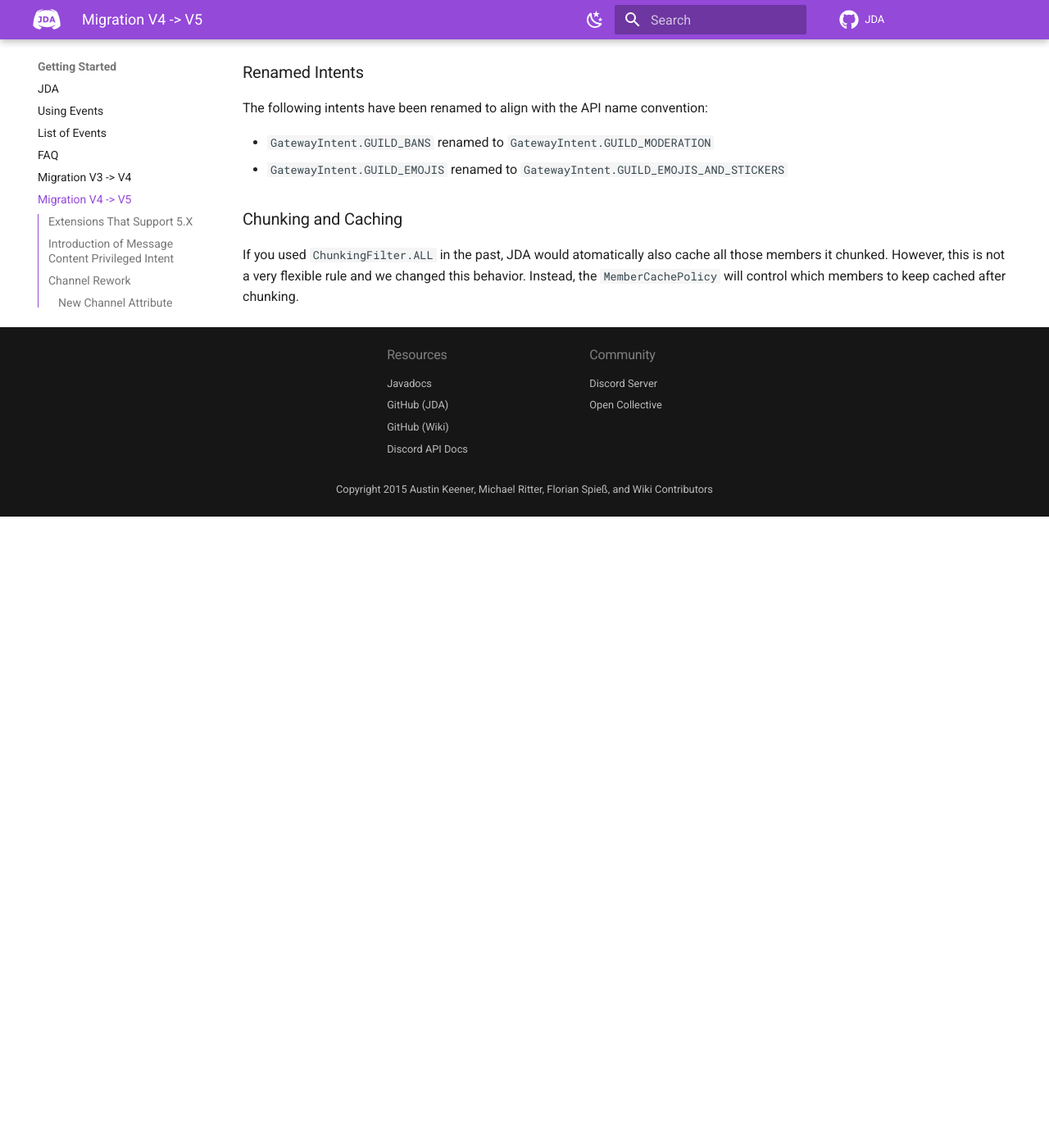
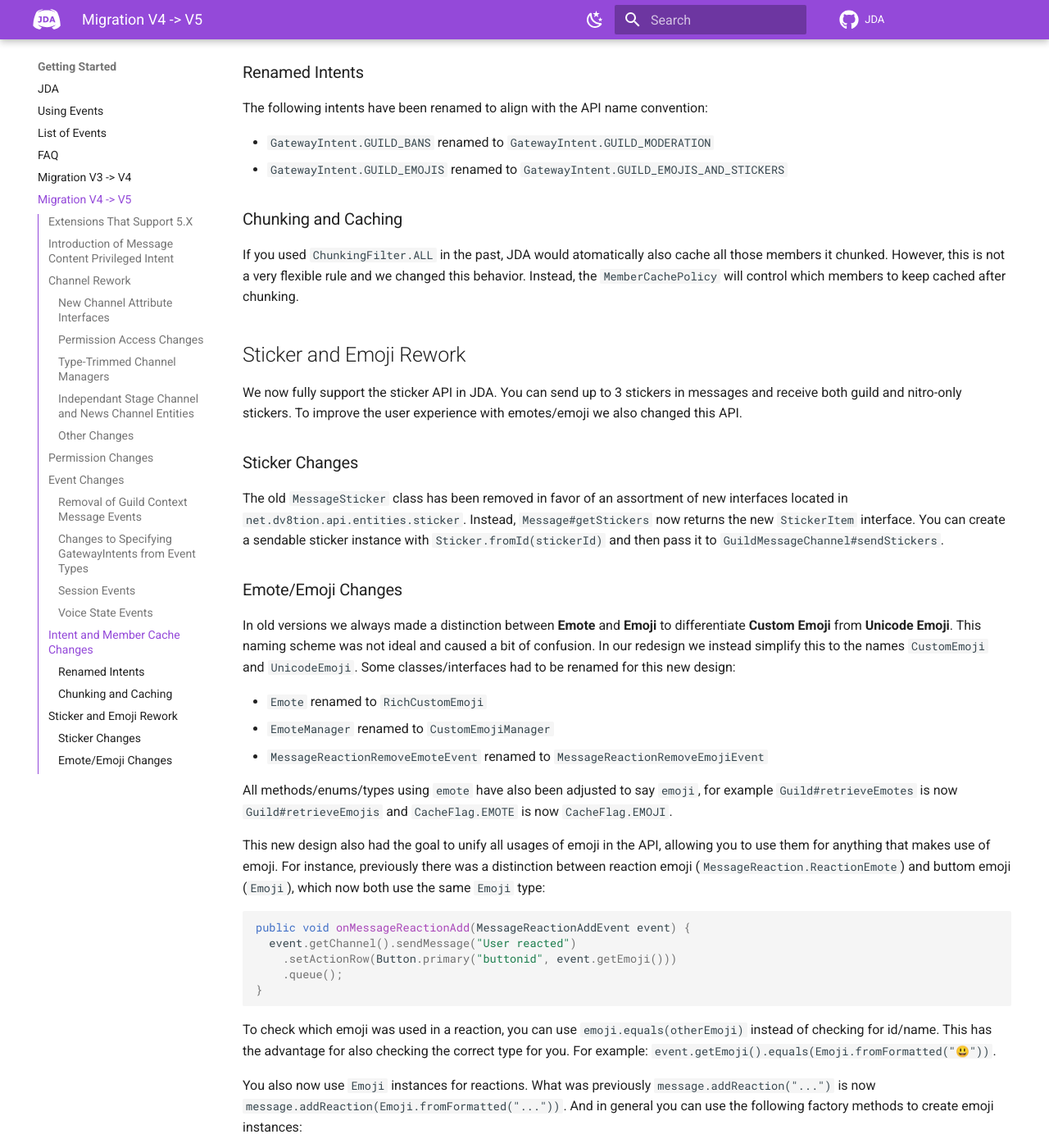
Before and after one commit to discord-jda/JDA-Website, an MkDocs documentation site: the page built from docs/introduction/migration-v4-v5.md, in a window 1280 px wide and 1400 px high, scrolled down 4477 px. Shown: the whole window at 82% size. Built offline with MkDocs 1.6.1 and Material for MkDocs 9.7.7, drawn with Linux system fonts in a browser that asks for light colours; comment, search, counter and statistics services are not loaded; before the commit the page ends 5107 px from its top, so only the background shows below that; some of the changed text lies outside the part shown.

Commit message:
Emoji and sticker rework

````diff
--- a/docs/introduction/migration-v4-v5.md
+++ b/docs/introduction/migration-v4-v5.md
@@ -149,3 +149,44 @@ The following intents have been renamed to align with the API name convention:
 ### Chunking and Caching
 
 If you used `ChunkingFilter.ALL` in the past, JDA would atomatically also cache all those members it chunked. However, this is not a very flexible rule and we changed this behavior. Instead, the `MemberCachePolicy` will control which members to keep cached after chunking.
+
+## Sticker and Emoji Rework
+
+We now fully support the sticker API in JDA. You can send up to 3 stickers in messages and receive both guild and nitro-only stickers. To improve the user experience with emotes/emoji we also changed this API.
+
+### Sticker Changes
+
+The old `MessageSticker` class has been removed in favor of an assortment of new interfaces located in `net.dv8tion.api.entities.sticker`. Instead, `Message#getStickers` now returns the new `StickerItem` interface. You can create a sendable sticker instance with `Sticker.fromId(stickerId)` and then pass it to `GuildMessageChannel#sendStickers`.
+
+### Emote/Emoji Changes
+
+In old versions we always made a distinction between **Emote** and **Emoji** to differentiate **Custom Emoji** from **Unicode Emoji**. This naming scheme was not ideal and caused a bit of confusion. In our redesign we instead simplify this to the names `CustomEmoji` and `UnicodeEmoji`. Some classes/interfaces had to be renamed for this new design:
+
+- `Emote` renamed to `RichCustomEmoji`
+- `EmoteManager` renamed to `CustomEmojiManager`
+- `MessageReactionRemoveEmoteEvent` renamed to `MessageReactionRemoveEmojiEvent`
+
+All methods/enums/types using `emote` have also been adjusted to say `emoji`, for example `Guild#retrieveEmotes` is now `Guild#retrieveEmojis` and `CacheFlag.EMOTE` is now `CacheFlag.EMOJI`.
+
+This new design also had the goal to unify all usages of emoji in the API, allowing you to use them for anything that makes use of emoji. For instance, previously there was a distinction between reaction emoji (`MessageReaction.ReactionEmote`) and buttom emoji (`Emoji`), which now both use the same `Emoji` type:
+
+```java
+public void onMessageReactionAdd(MessageReactionAddEvent event) {
+  event.getChannel().sendMessage("User reacted")
+    .setActionRow(Button.primary("buttonid", event.getEmoji()))
+    .queue();
+}
+```
+
+To check which emoji was used in a reaction, you can use `emoji.equals(otherEmoji)` instead of checking for id/name. This has the advantage for also checking the correct type for you. For example: `event.getEmoji().equals(Emoji.fromFormatted("😃"))`.
+
+You also now use `Emoji` instances for reactions. What was previously `message.addReaction("...")` is now `message.addReaction(Emoji.fromFormatted("..."))`. And in general you can use the following factory methods to create emoji instances:
+
+- `Emoji.fromUnicode`<br>
+    Parses codepoint notation like `"U+1F602"` or simply uses the provided unicode characters `"😃"`. This returns a concrete `UnicodeEmoji` type instance.
+- `Emoji.fromCustom`<br>
+    Creates a `CustomEmoji` instance from the provided name and id.
+- `Emoji.fromFormatted`<br>
+    parses emoji instances from markdown such as `"<:minn:12345581261712671>"` and also supports unicode such as `"😃"` or codepoint notation `"U+1F602"`. This returns a `EmojiUnion` instance, which can be either custom or unicode.
+
+You can see the full list of breaking changes in [#2117](https://github.com/DV8FromTheWorld/JDA/pull/2117).
````
